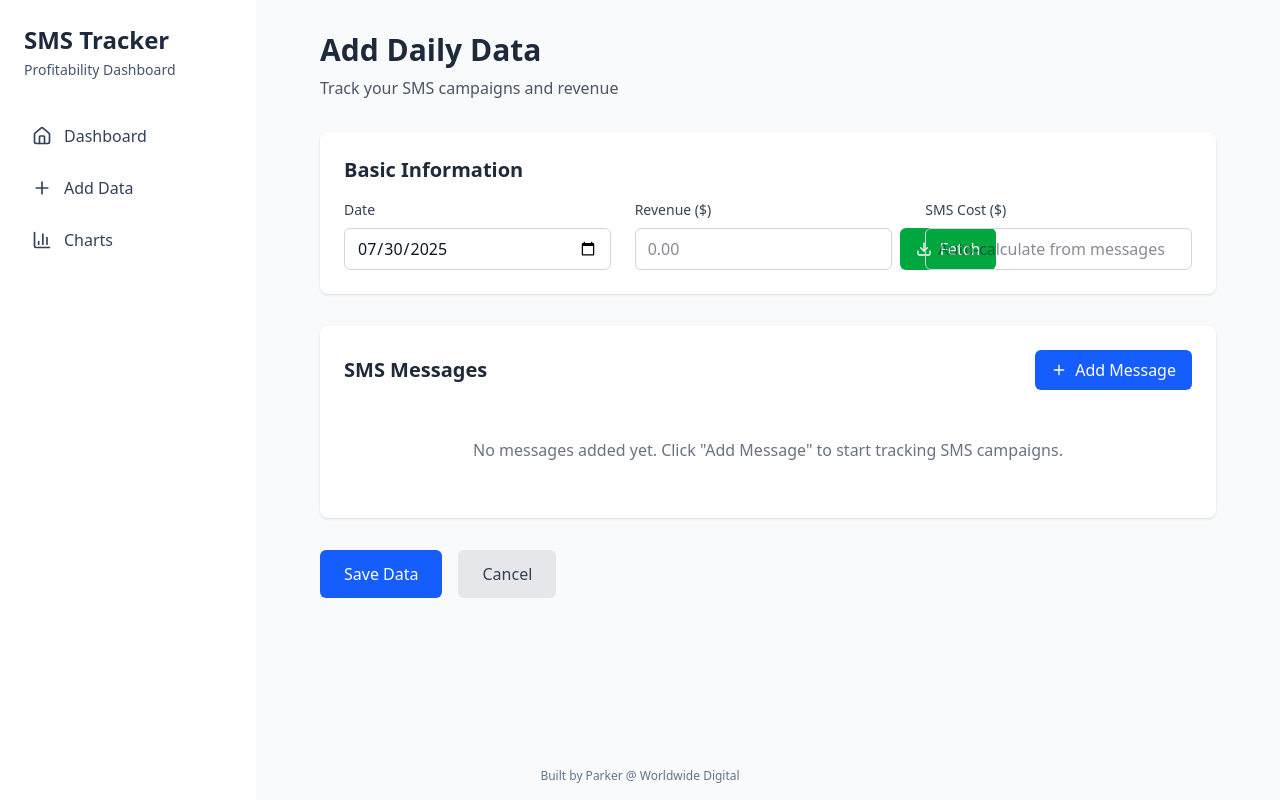
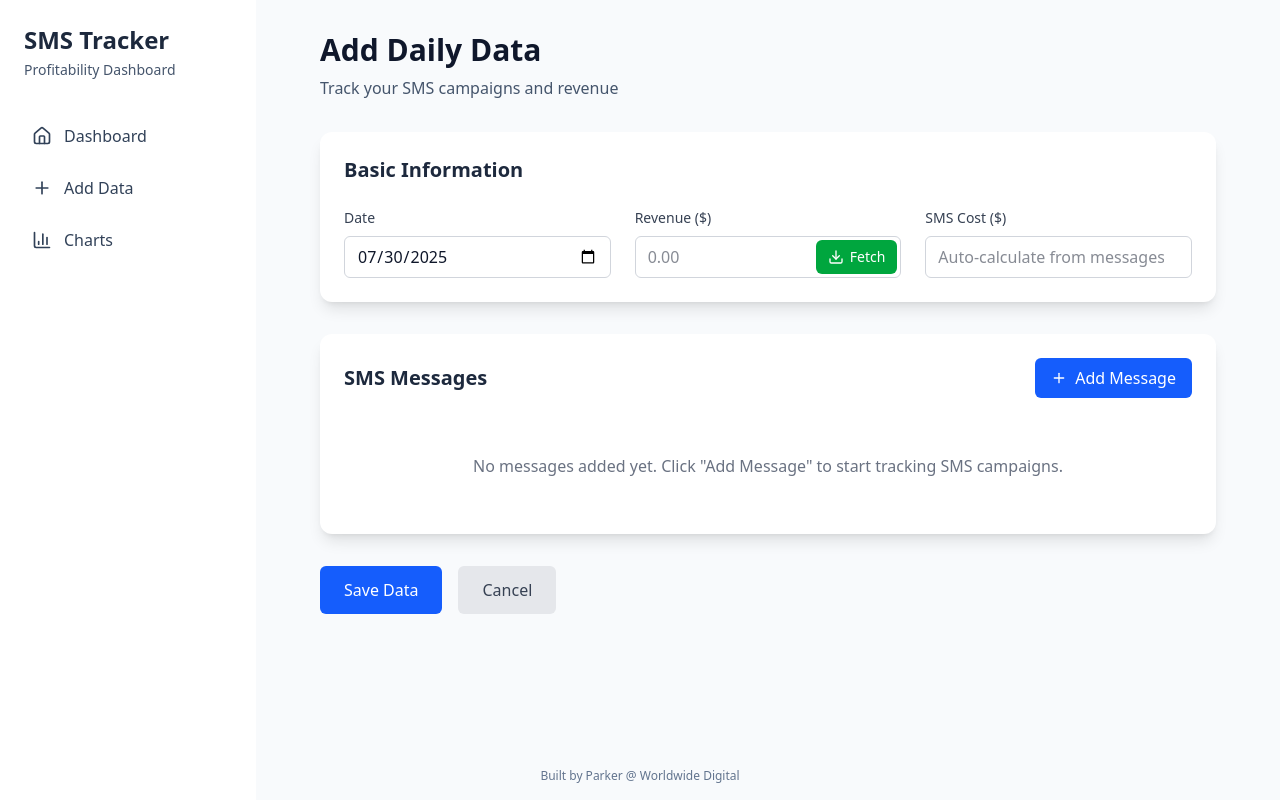
Before and after one commit to parkerwwd/sms-dashboard, a Next.js app in the folder sms-dashboard/: page /add in a window 1280 px wide. Built offline with nearby package versions, Linux system fonts and the light colour scheme.

Commit message:
Fix Add Data page layout: prevent Fetch button overlap and improve styling

```diff
--- a/sms-dashboard/src/app/add/page.tsx
+++ b/sms-dashboard/src/app/add/page.tsx
@@ -126,14 +126,14 @@ export default function AddPage() {
   return (
     <div className="max-w-4xl mx-auto">
       <div className="mb-8">
-        <h1 className="text-3xl font-bold text-gray-800">Add Daily Data</h1>
-        <p className="text-gray-600 mt-2">Track your SMS campaigns and revenue</p>
+        <h1 className="text-3xl font-bold text-slate-900">Add Daily Data</h1>
+        <p className="text-slate-600 mt-2">Track your SMS campaigns and revenue</p>
       </div>
 
       <form onSubmit={handleSubmit} className="space-y-8">
         {/* Basic Info */}
-        <div className="bg-white rounded-lg shadow p-6">
-          <h2 className="text-xl font-semibold text-gray-800 mb-4">Basic Information</h2>
+        <div className="bg-white rounded-xl shadow-lg p-6">
+          <h2 className="text-xl font-semibold text-slate-800 mb-6">Basic Information</h2>
 
           <div className="grid grid-cols-1 md:grid-cols-3 gap-6">
             <div>
@@ -153,20 +153,20 @@ export default function AddPage() {
               <label className="block text-sm font-medium text-gray-700 mb-2">
                 Revenue ($)
               </label>
-              <div className="flex gap-2">
+              <div className="relative">
                 <input
                   type="number"
                   step="0.01"
                   value={formData.revenue || ''}
                   onChange={(e) => setFormData({ ...formData, revenue: parseFloat(e.target.value) || undefined })}
                   placeholder="0.00"
-                  className="flex-1 px-3 py-2 border border-gray-300 rounded-md focus:outline-none focus:ring-2 focus:ring-blue-500"
+                  className="w-full px-3 py-2 pr-24 border border-gray-300 rounded-md focus:outline-none focus:ring-2 focus:ring-blue-500"
                 />
                 <button
                   type="button"
                   onClick={fetchAdSenseRevenue}
                   disabled={fetchingRevenue}
-                  className="px-4 py-2 bg-green-600 text-white rounded-md hover:bg-green-700 disabled:bg-gray-400 flex items-center gap-2"
+                  className="absolute right-1 top-1 bottom-1 px-3 bg-green-600 text-white text-sm rounded-md hover:bg-green-700 disabled:bg-gray-400 flex items-center gap-1.5"
                 >
                   <Download className="w-4 h-4" />
                   {fetchingRevenue ? 'Fetching...' : 'Fetch'}
@@ -191,9 +191,9 @@ export default function AddPage() {
         </div>
 
         {/* SMS Messages */}
-        <div className="bg-white rounded-lg shadow p-6">
-          <div className="flex justify-between items-center mb-4">
-            <h2 className="text-xl font-semibold text-gray-800">SMS Messages</h2>
+        <div className="bg-white rounded-xl shadow-lg p-6">
+          <div className="flex justify-between items-center mb-6">
+            <h2 className="text-xl font-semibold text-slate-800">SMS Messages</h2>
             <button
               type="button"
               onClick={addMessage}
```
